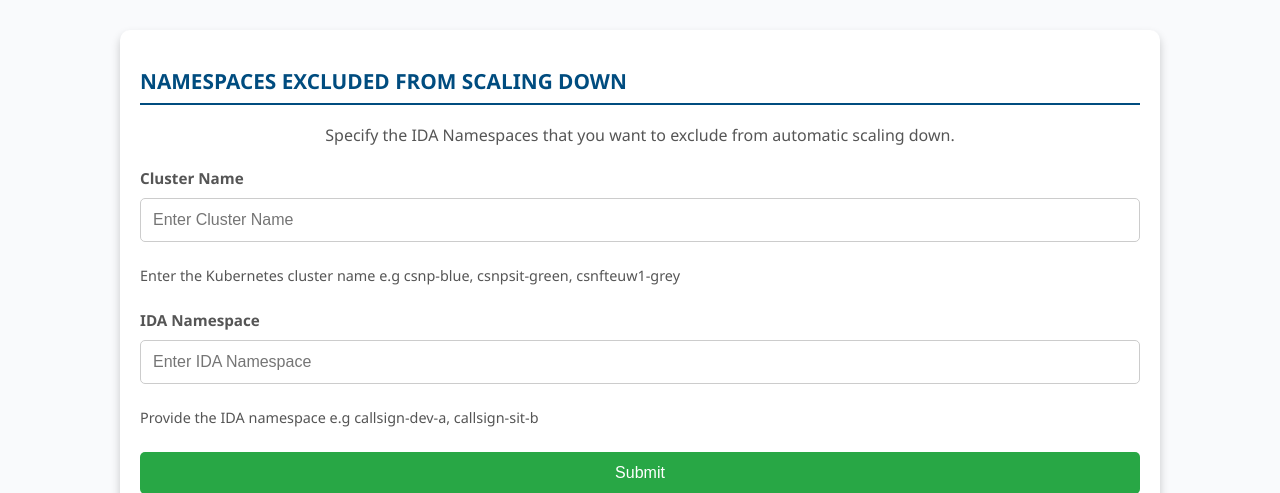
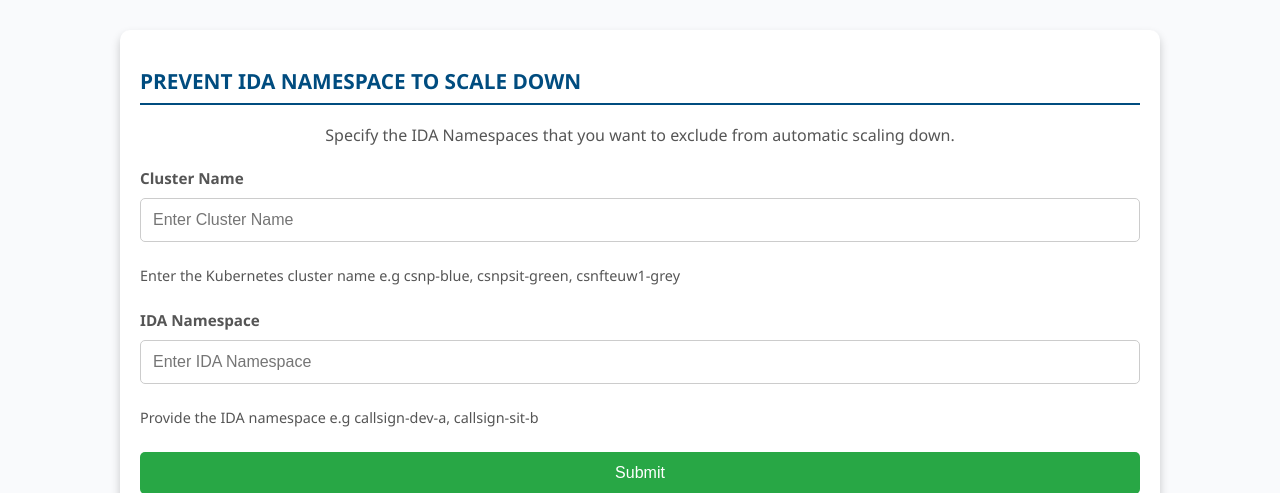
Before and after one commit to ahmadqayyum/flask-portal, a Flask app: page / in a window 1280 px wide. Shown: the part 59-552 px from the top of the page. Run offline with Flask 3, Linux system fonts and the light colour scheme; data that the repository does not hold is empty.

```diff
--- a/templates/index.html
+++ b/templates/index.html
@@ -213,7 +213,7 @@
     </header>
 
     <main>
-        <h2>Namespaces Excluded from Scaling Down</h2>
+        <h2>Prevent IDA Namespace to Scale Down</h2>
         <div class="description">
             <p>Specify the IDA Namespaces that you want to exclude from automatic scaling down.</p>
         </div>
```
Also changed, not shown: 1 other file.
